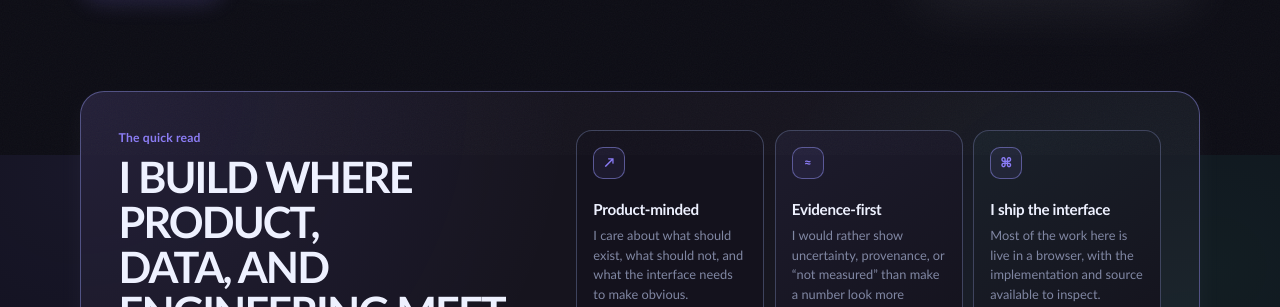
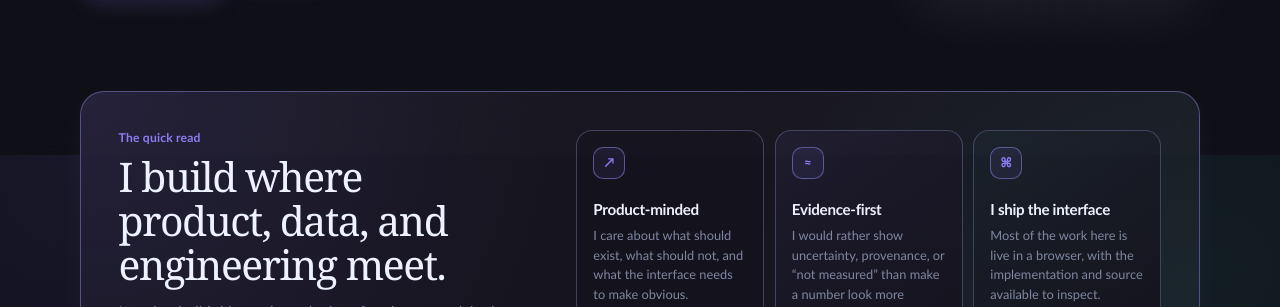
Before and after one commit to rlawoals0529/rlawoals0529.github.io, a website built with Vite: page index.html in a window 1280 px wide. Shown: the part 645-952 px from the top of the page. Built offline with nearby package versions, Linux system fonts and the light colour scheme.

Commit message:
style: stop quick-read heading from shouting

```diff
--- a/src/style.css
+++ b/src/style.css
@@ -1095,14 +1095,15 @@ a.contact-item:hover {
 }
 
 .quick-read-copy h2 {
-  max-width: 16ch;
-  margin: .55rem 0 .85rem;
-  color: var(--fg);
-  font-family: var(--font-round);
-  font-size: clamp(1.8rem, 3.5vw, 2.7rem);
-  font-weight: 800;
-  line-height: 1.04;
-  letter-spacing: -.045em;
+  max-width: 19ch;
+  margin: .55rem 0 .9rem;
+  color: var(--fg);
+  font-family: Georgia, "Times New Roman", ui-serif, serif;
+  font-size: clamp(1.85rem, 3.2vw, 2.55rem);
+  font-weight: 500;
+  line-height: 1.08;
+  letter-spacing: -.035em;
+  text-transform: none;
 }
 
 .quick-read-copy > p:last-child {
```
